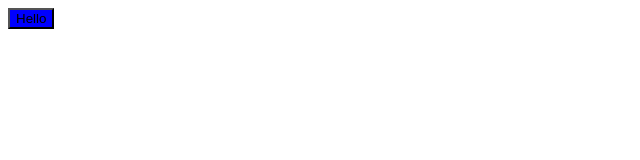
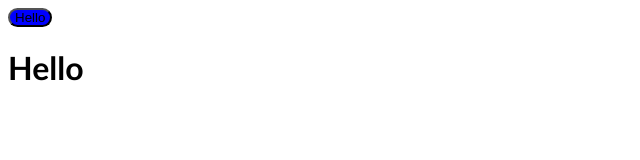
Before and after one commit to samnyarko4/Custom-CSS-Framework, a plain HTML site: page index.html in a window 1280 px wide. Shown: the whole page, without its empty margins (0-640 px from the left). Drawn offline with Linux system fonts and the light colour scheme.

Commit message:
added styles

```diff
--- a/SASS/_buttons.scss
+++ b/SASS/_buttons.scss
@@ -13,10 +13,16 @@
 //   }
 
 .button{
+   border-radius: 15px;
+   padding:0 5px  0 5px ;
+
 
 }
 
 .#{$button-prefix}-primary {
 
     background-color: $primary-color;
+    &:hover{
+        background-color: $secondary-color;
+    }
 }
--- a/SASS/input.scss
+++ b/SASS/input.scss
@@ -1 +1,9 @@
 @import 'buttons';
+
+h1{
+    font-family: 'Gill Sans', 'Gill Sans MT', Calibri, 'Trebuchet MS', sans-serif;
+}
+
+// Utility Classes
+
+//Font Weight
--- a/index.html
+++ b/index.html
@@ -9,5 +9,6 @@
 </head>
 <body>
     <button class="button btn-primary">Hello</button>
+    <h1>Hello</h1>
 </body>
 </html>
```
Also changed, not shown: CSS/output.css, 1 other file.
